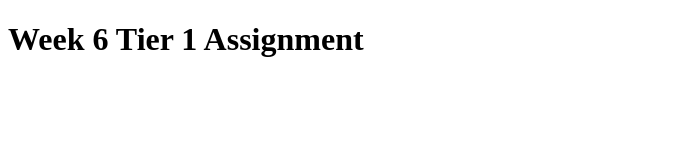
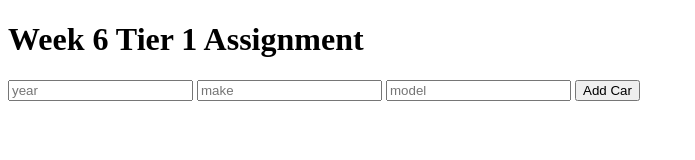
Before and after one commit to mlhershkovitz/code_practice, a plain HTML site: page jquery practice/assignment/index.html in a window 1280 px wide. Shown: the whole page, without its empty margins (0-695 px from the left). Drawn offline with Linux system fonts and the light colour scheme.

Commit message:
html working

```diff
--- a/jquery practice/assignment/index.html
+++ b/jquery practice/assignment/index.html
@@ -7,5 +7,9 @@
   </head>
   <body>
     <h1>Week 6 Tier 1 Assignment</h1>
+    <input type="text" id="yearIn" placeholder="year">
+    <input type="text" id="makeIn" placeholder="make">
+    <input type="text" id="modelIn" placeholder="model">
+    <button id="addCarButton">Add Car</button>
   </body>
 </html>
```
